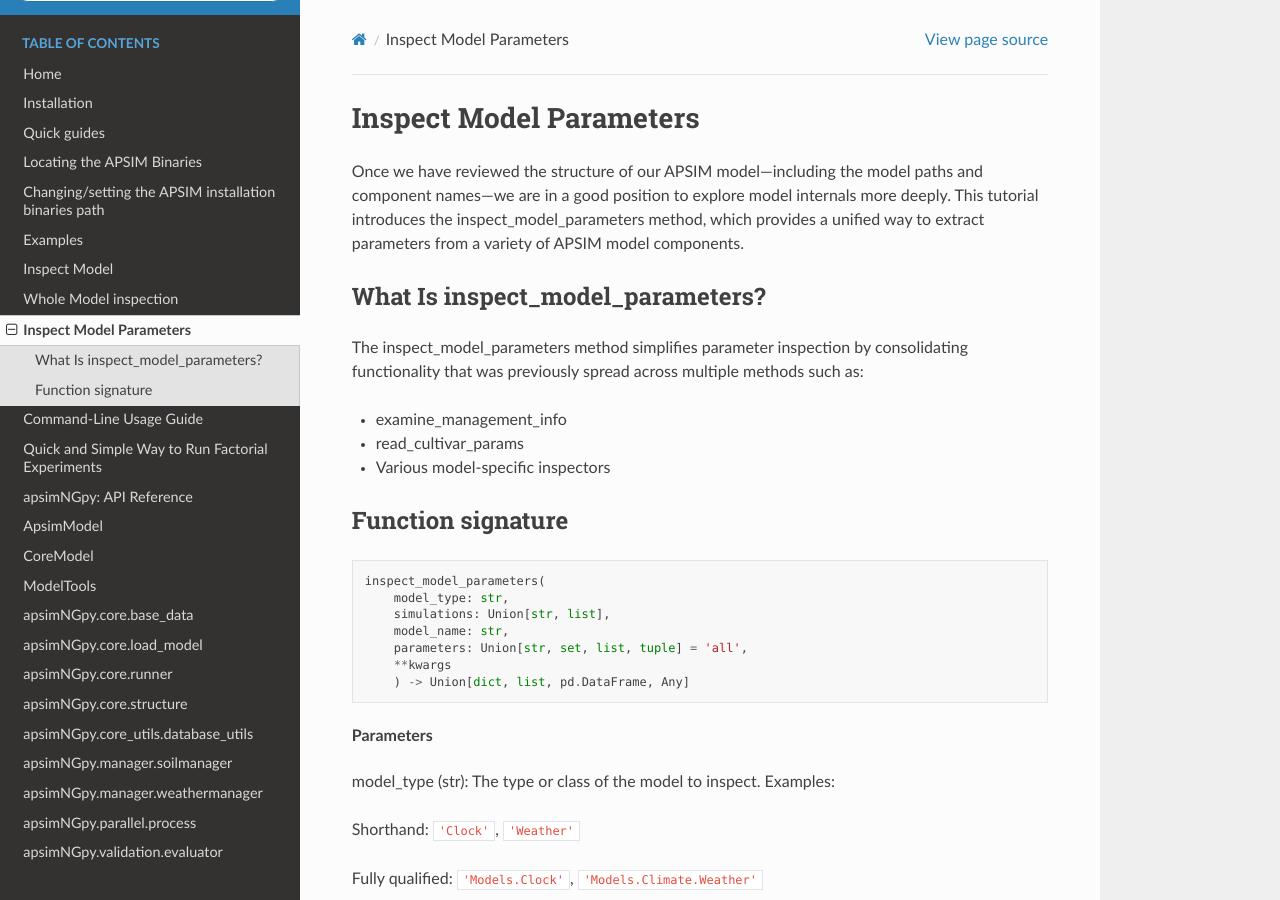
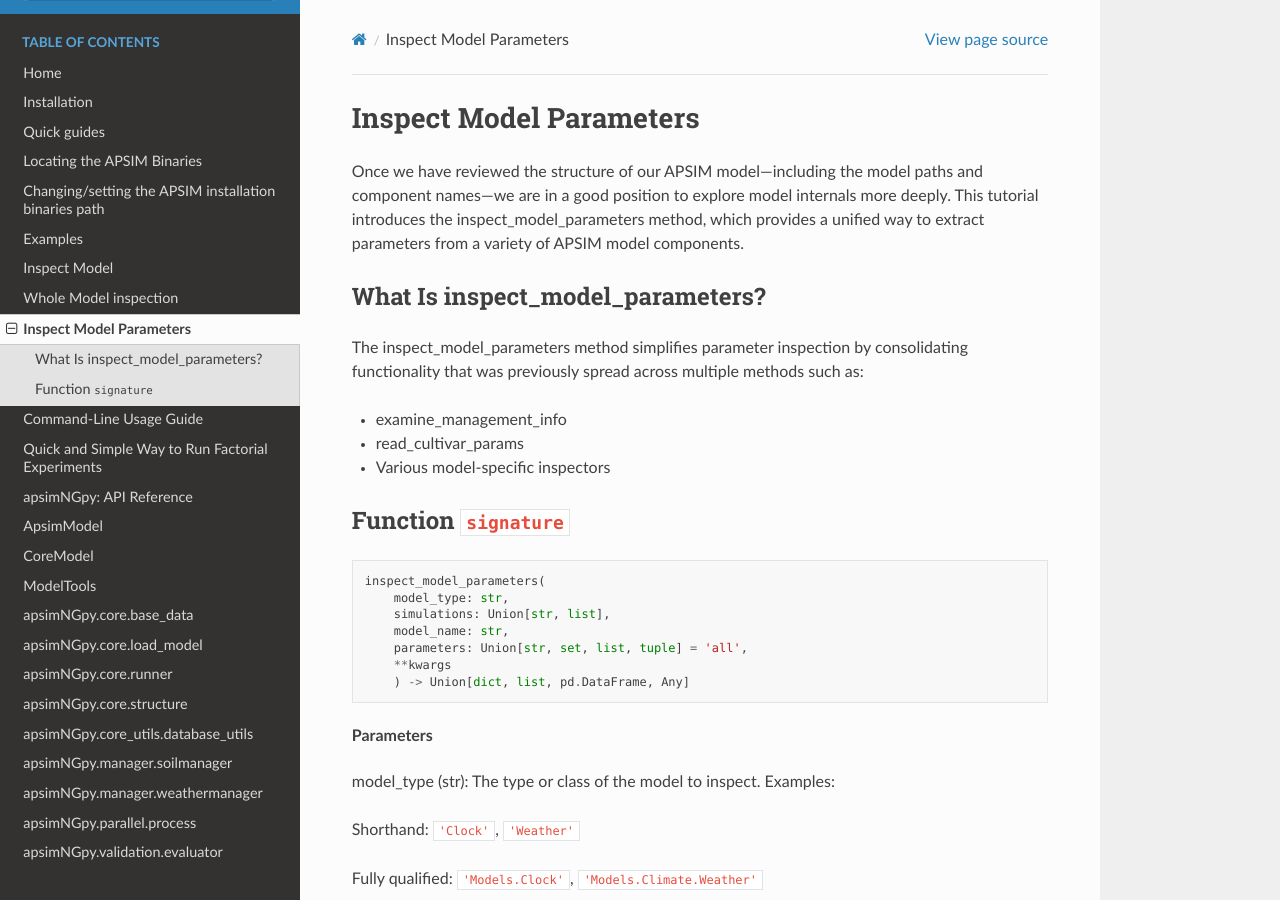
Before and after one commit to MAGALA-RICHARD/documentation-example, a Sphinx documentation site: the page built from doc/inspect_model_parameters.rst, in a window 1280 px wide and 900 px high. Built offline with Sphinx 7.4.7 and the Read the Docs theme 3.1.0, drawn with Linux system fonts in a browser that asks for light colours.

```diff
--- a/doc/inspect_model_parameters.rst
+++ b/doc/inspect_model_parameters.rst
@@ -15,7 +15,7 @@
 
 - Various model-specific inspectors
 
-Function signature
+Function ``signature``
 ----------------------------------
 .. code-block:: python
 
```
